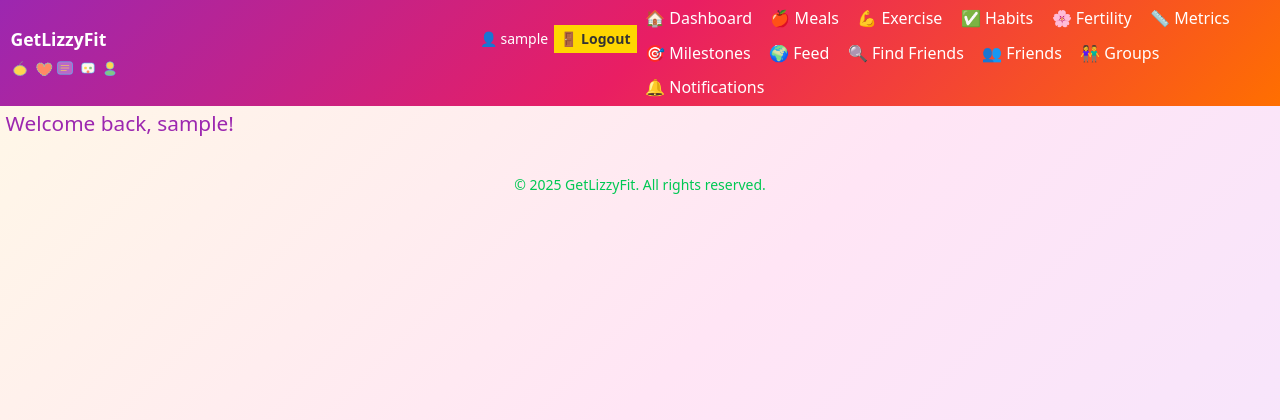
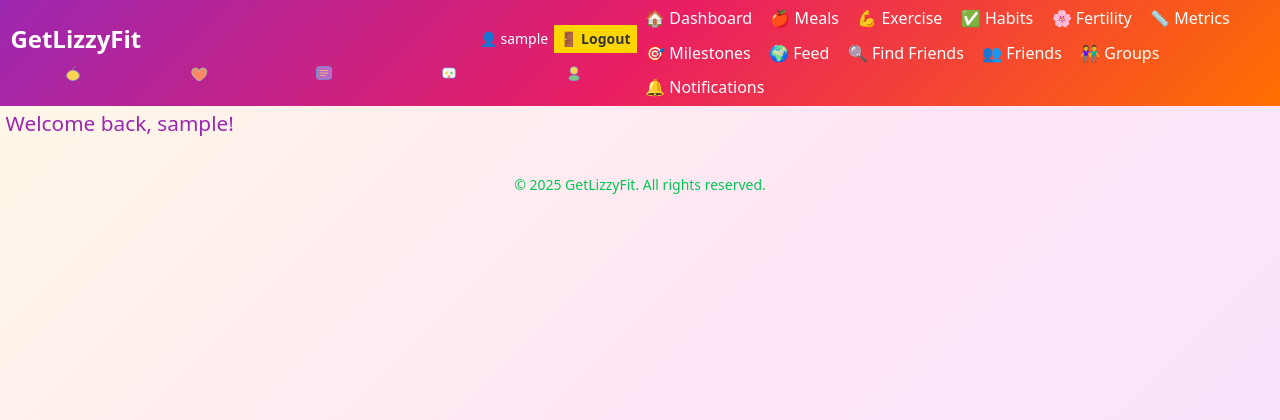
Before and after one commit to EKennard/Tracker, a Django app: page / in a window 1280 px wide. Shown: the top 420 px of the page. Run offline with Django 5.2, Linux system fonts and the light colour scheme; the visitor is signed in with stand-in values (Sample User, id 1).

Commit message:
Increase logo size and space icons evenly across navbar

```diff
--- a/templates/base.html
+++ b/templates/base.html
@@ -20,7 +20,7 @@
                     <!-- Top Row: Logo and Burger -->
                     <div class="d-flex justify-content-between align-items-center mb-1">
                         <!-- Brand -->
-                        <a class="navbar-brand text-white fw-bold mb-0" href="/users/dashboard/">
+                        <a class="navbar-brand text-white fw-bold mb-0" href="/users/dashboard/" style="font-size: 1.5rem;">
                             <span>GetLizzyFit</span>
                         </a>
 
@@ -39,7 +39,7 @@
                     </div>
 
                     <!-- Bottom Row: Icons -->
-                    <div class="d-flex gap-1 mb-1">
+                    <div class="d-flex justify-content-around mb-1">
                         <img src="{% static 'icons/apple-doodle.svg' %}" width="20" height="20" alt="">
                         <img src="{% static 'icons/heart-doodle.svg' %}" width="20" height="20" alt="">
                         <img src="{% static 'icons/checklist-doodle.svg' %}" width="20" height="20" alt="">
```
